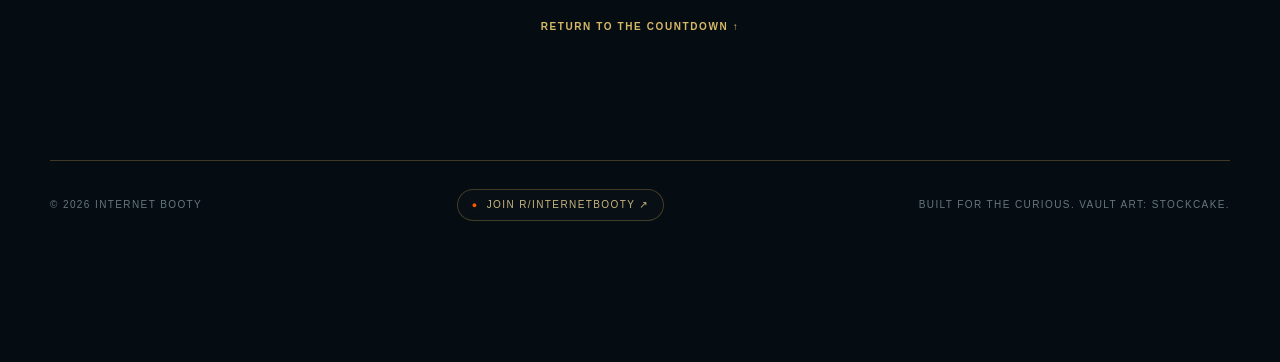
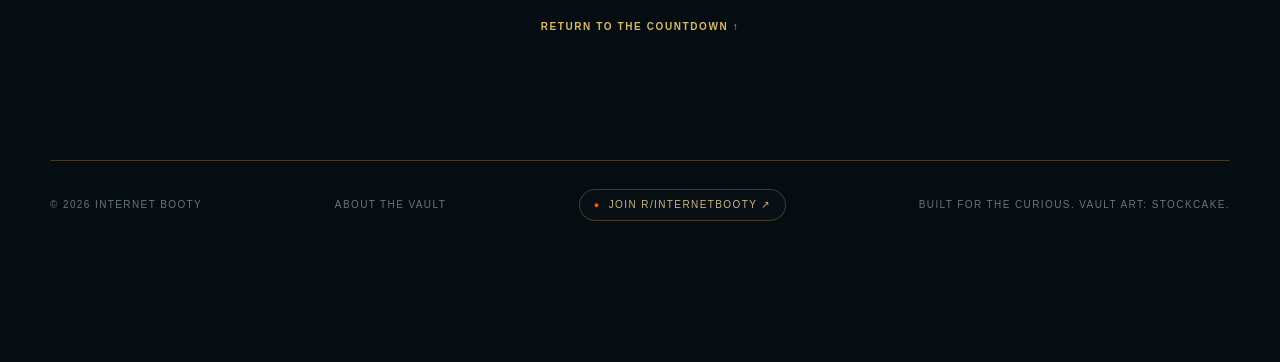
Before and after one commit to ShanePrairie/internetbooty, a Flask app: page / in a window 1280 px wide; the page is wider, and only the part inside the window is pictured. Shown: the part 4535-4897 px from the top of that part. Run offline with Flask 3, Linux system fonts and the light colour scheme; parts of the project's set-up code (start-up, migrations or seed data) failed here and were passed over.

Commit message:
Add subtle About discovery links on the vault page

```diff
--- a/templates/index.html
+++ b/templates/index.html
@@ -49,6 +49,7 @@
     </a>
     <nav aria-label="Main navigation">
       <a href="#story">The Hunt</a>
+      <a href="{{ url_for('about') }}">About</a>
       <a href="#prize">Prize</a>
       <a href="#locked">Locked</a>
     </nav>
@@ -87,7 +88,7 @@
           <a class="secondary crew-return-link" href="{{ url_for('crew_account') }}">← Back to Crew Account</a>
           {% endif %}
         </div>
-        <p class="microcopy">All protected hunt pages remain server-locked until the countdown ends.</p>
+        <p class="microcopy">All protected hunt pages remain server-locked until the countdown ends. <a class="briefing-link" href="{{ url_for('about') }}">New here? Read the captain's briefing.</a></p>
         {% if not session.get("crew_email") %}
         <a class="early-trail" href="#prize" aria-label="Follow the Early Crew clue to the gold prize">
           <span class="early-trail-label">✦ EARLY CREW CLUE</span>
@@ -261,6 +262,7 @@
 
   <footer class="site-footer shell">
     <span>© 2026 {{ site_name }}</span>
+    <a class="about-footer-link" href="{{ url_for('about') }}">About the Vault</a>
     {% if session.get("crew_email") %}
     <a class="reddit-footer crew-footer-link" href="{{ url_for('crew_account') }}">☠ Crew Account</a>
     {% endif %}
```
